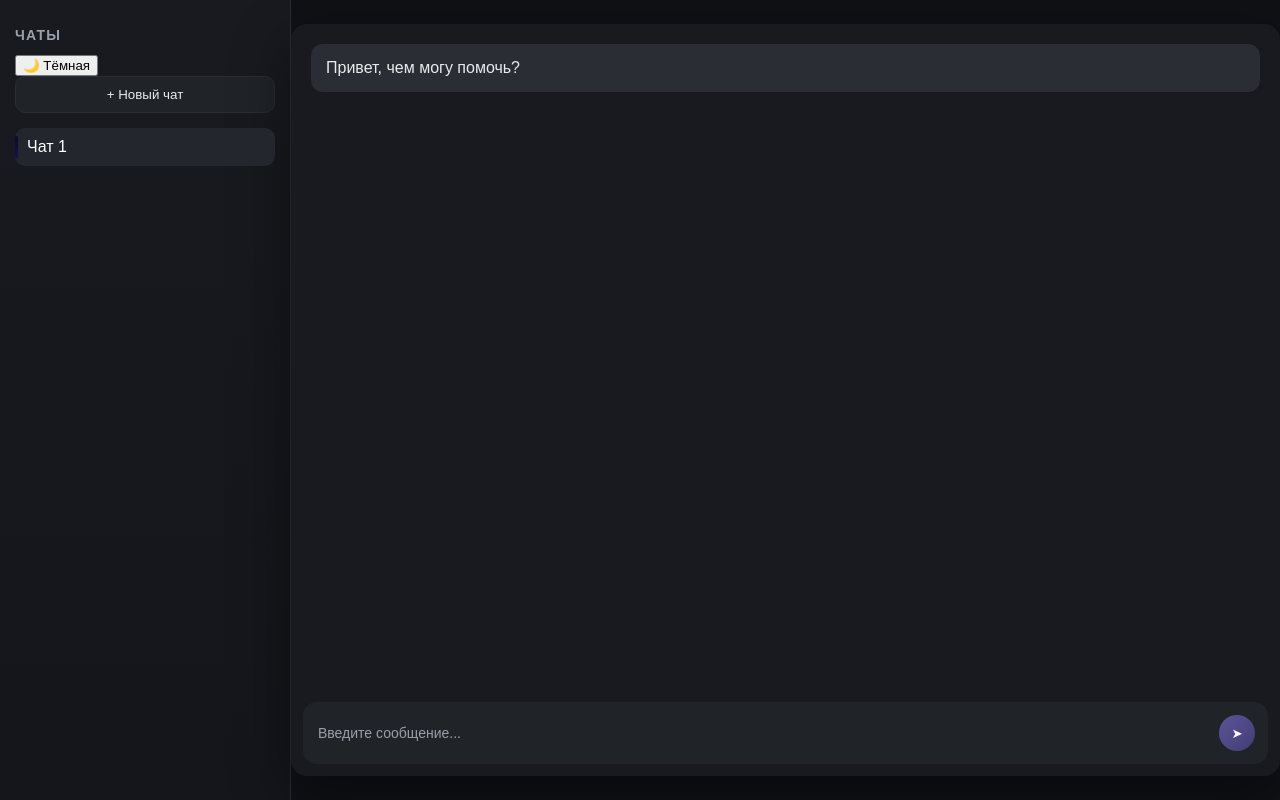
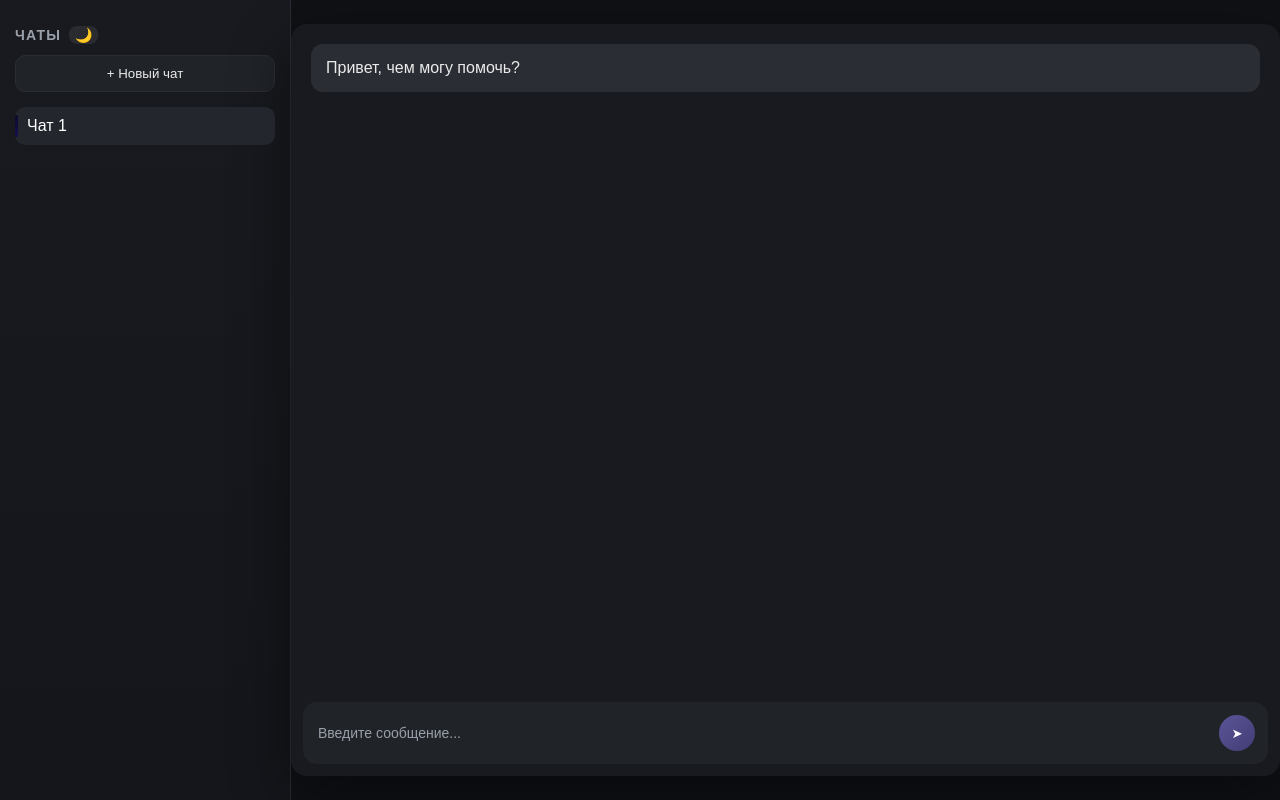
Before and after one commit to QweeeTleX/Chatbot, a React (Vite) app: page / in a window 1280 px wide. Built offline with nearby package versions, Linux system fonts and the light colour scheme.

Commit message:
The toggle button is much more stylized.

```diff
--- a/src/components/Sidebar.jsx
+++ b/src/components/Sidebar.jsx
@@ -18,10 +18,13 @@ export default function Sidebar({ chats, activeChatId, onSelectChat, onCreateCha
 
 	return (
 		<div className="sidebar">
+			<div className="sidebar-header">
 			<h2>Чаты</h2>
 			<button className="theme-toggle" onClick={onToggleTheme}>
-				{theme === "dark" ? "🌙 Тёмная" : "☀️ Светлая"}
+				{theme === "dark" ? "🌙" : "☀️"}
 			</button>
+			</div>
+
 			<button className="new-chat" onClick={onCreateChat}>+ Новый чат</button>
 
 			<ul>
--- a/src/styles/sidebar.css
+++ b/src/styles/sidebar.css
@@ -229,3 +229,45 @@
 .app.light .sidebar ul {
   scrollbar-color: rgba(100, 116, 139, 0.5) transparent;
 }
+
+.sidebar-header {
+	display: flex;
+	align-items: center;
+	gap: 8px;
+}
+
+.theme-toggle {
+	cursor: pointer;
+	border-radius: 8px;
+	border: none;
+
+	font-size: 14px;
+
+	transition: background-color 0.15s ease;
+}
+
+.app.dark .theme-toggle:hover {
+  background: rgba(255, 255, 255, 0.08);
+}
+
+.app.light .theme-toggle:hover {
+  background: rgba(0, 0, 0, 0.06);
+}
+
+.app.dark .theme-toggle {
+  background: rgba(255, 255, 255, 0.08);
+  color: #ffffff;
+}
+
+.app.dark .theme-toggle:hover {
+  background: rgba(255, 255, 255, 0.16);
+}
+
+.app.light .theme-toggle {
+  background: #374151;
+  color: #ffffff;
+}
+
+.app.light .theme-toggle:hover {
+  background: #2f3640;
+}
```
